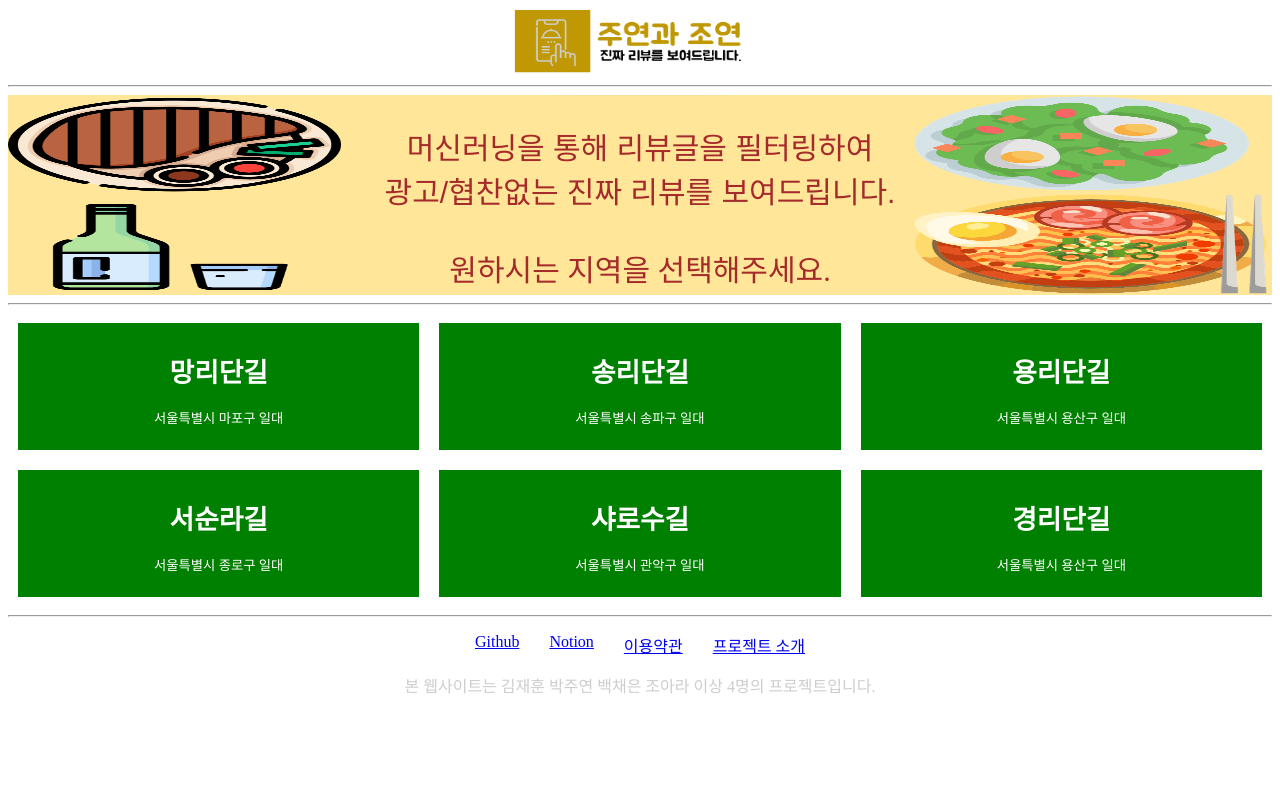
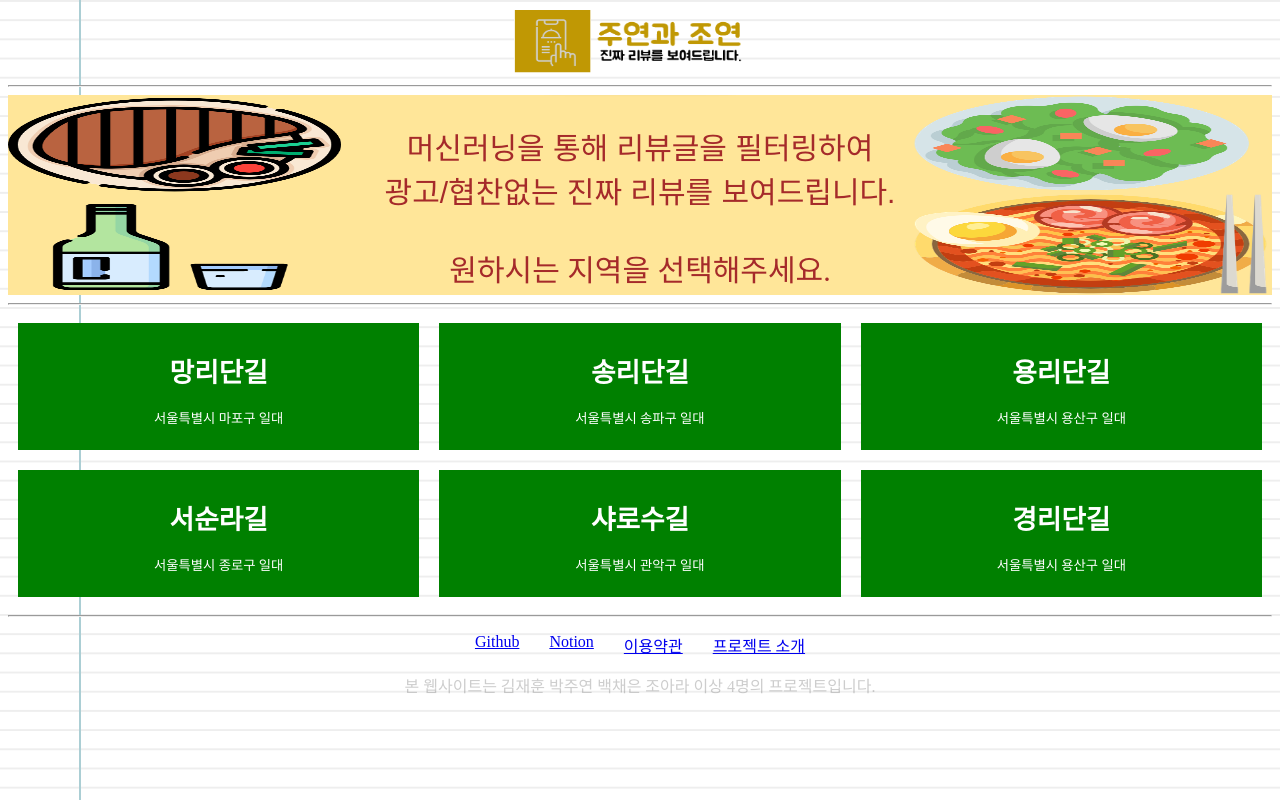
Before and after one commit to ara42/Blog_Project, a Python web app: template flask/templates/home.html in a window 1280 px wide. Run offline with Jinja, Linux system fonts and the light colour scheme; the template is opened without the code that fills it, so the values that code supplies are empty; some web fonts are replaced.

Commit message:
Update style.css

```diff
--- a/flask/static/style.css
+++ b/flask/static/style.css
@@ -31,3 +31,12 @@ h1, h2, h3, h4, h5 {
 * {
   font-family: "bmjua";
 }
+
+
+body {
+  background-color: #fff;
+background-image:
+linear-gradient(90deg, transparent 79px, #abced4 79px, #abced4 81px, transparent 81px),
+linear-gradient(#eee .1em, transparent .1em);
+background-size: 100% 1.2em;
+}
```
